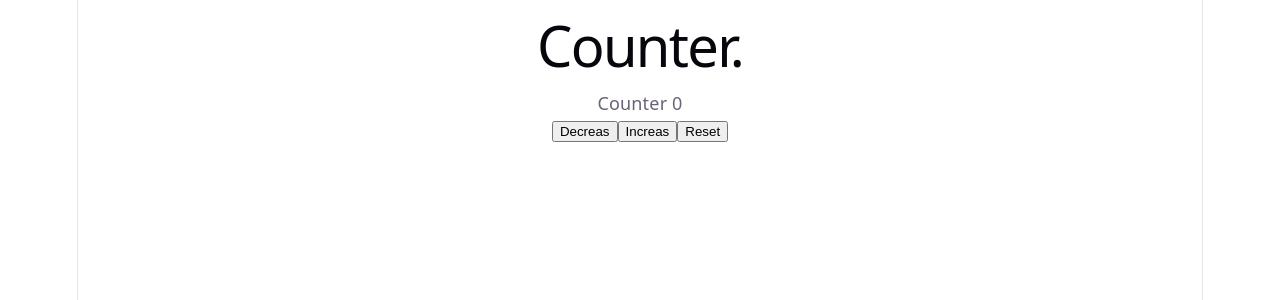
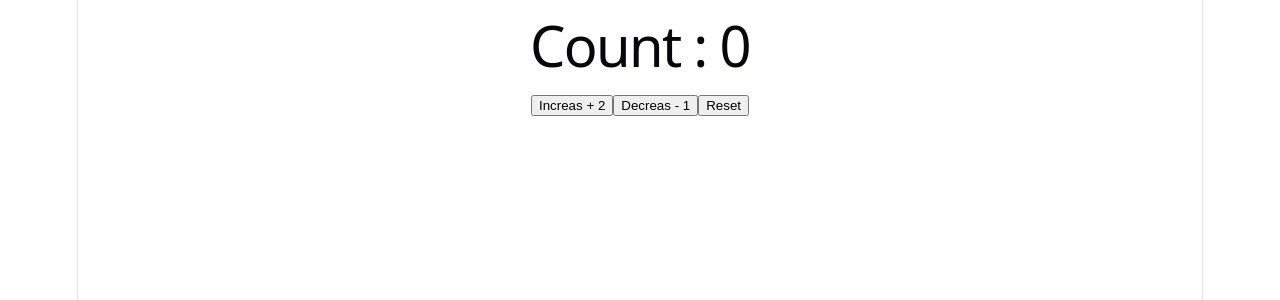
Before and after one commit to Ahmadalikhan001/smart-task-manager, a React (Vite) app: page / in a window 1280 px wide. Shown: the top 300 px of the page. Built offline with nearby package versions, Linux system fonts and the light colour scheme.

Commit message:
Practice the Counter increase by 2 and Decrease by 1 and also add a Reset Button

```diff
--- a/src/App.jsx
+++ b/src/App.jsx
@@ -1,55 +1,82 @@
+// // import { useState } from "react";
+
+// // function App() {
+// //   const [count, setcount] = useState(0);
+
+// //   return (
+// //     <div>
+// //       <h1>My First Counter</h1>
+
+// //       <p>Current count: {count}</p>
+// //       <button
+// //         onClick={() => {
+// //           if (count > 0) {
+// //             setcount(count - 1)
+// //           } else if (count === 0) {
+// //             setcount(0);
+// //           }
+// //         }}>Decreas</button>
+// //       <button onClick={() => {
+// //         setcount(count + 1)
+// //       }}>Increse</button>
+// //     </div>
+// //   );
+
+// // }
+
+// // export default App;
+
+
 // import { useState } from "react";
 
-// function App() {
-//   const [count, setcount] = useState(0);
-
+// function counter() {
+//   const [count, setcount] = useState(7)
 //   return (
 //     <div>
-//       <h1>My First Counter</h1>
+//       <h2>Counter: {count} </h2>
+//       <button onClick={() => {
+//         if (count > 0) {
+//           setcount(count - 1);
+//         } else if (count === 0) {
+//           setcount(0);
+//         }
+//       }
+//       }>Decreas</button>
 
-//       <p>Current count: {count}</p>
-//       <button
-//         onClick={() => {
-//           if (count > 0) {
-//             setcount(count - 1)
-//           } else if (count === 0) {
-//             setcount(0);
-//           }
-//         }}>Decreas</button>
 //       <button onClick={() => {
 //         setcount(count + 1)
-//       }}>Increse</button>
+//       }}>Increas</button>
+
+//       <button onClick={() => {
+//         setcount(7)
+//       }}>Reset</button>
 //     </div>
-//   );
-
+//   )
 // }
-
-// export default App;
-
+// export default counter;
 
 import { useState } from "react";
 
 function counter() {
-  const [count, setcount] = useState(0)
+  const [count, setcount] = useState(0);
   return (
     <div>
-      <h1>Counter.</h1>
-      <p>Counter {count} </p>
+      <h1>Count : {count}</h1>
+      <button onClick={() => {
+        setcount(count + 2)
+      }
+      }>Increas + 2</button>
+
       <button onClick={() => {
         if (count > 0) {
-          setcount(count - 1);
+          setcount(count - 1)
         } else if (count === 0) {
           setcount(0);
         }
-      }
-      }>Decreas</button>
+      }}>Decreas - 1</button>
 
       <button onClick={() => {
-        setcount(count + 1)
-      }}>Increas</button>
-
-      <button onClick={() => {
-        setcount(0)
+        setcount(0);
       }}>Reset</button>
     </div>
   )
```
